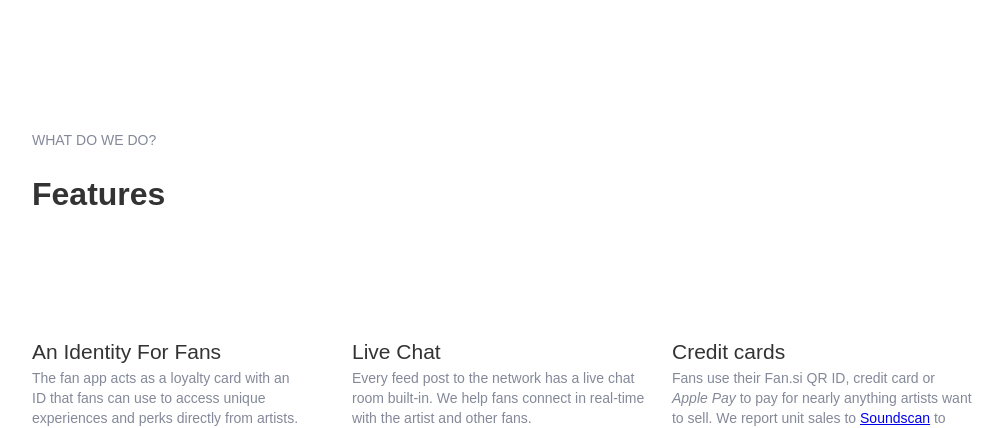
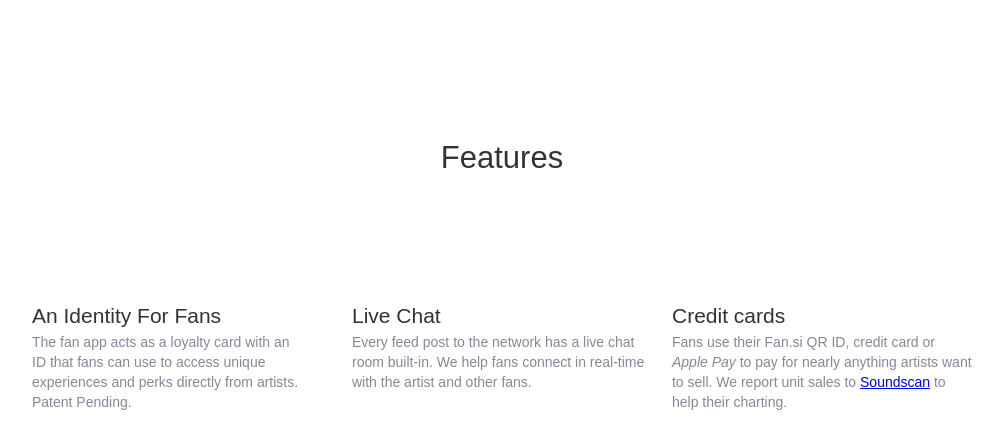
Before and after one commit to fan-si/fansi-enterprise, a plain HTML site: page index.html in a window 1280 px wide. Shown: the part 5060-5488 px from the top of the page, without its empty margins (138-1141 px from the left). Drawn offline with nearby package versions, Linux system fonts and the light colour scheme; a script that the page names is missing.

Commit message:
Updated header for features

```diff
--- a/index.html
+++ b/index.html
@@ -152,8 +152,7 @@
     <div id="process" class="w-section section priority">
     <div class="w-container container">
       <div class="text-hero">
-        <p class="about-text tittle">WHAT&nbsp;DO&nbsp;WE&nbsp;DO?</p>
-        <h2 class="dark-tittle white tittle">Features</h2>
+        <h2 class="section-title">Features</h2>
       </div>
       <div class="w-row">
         <div data-ix="feature" class="w-col w-col-4 column features"><img width="105" src="images/badge in.gif" class="featureicon">
```
